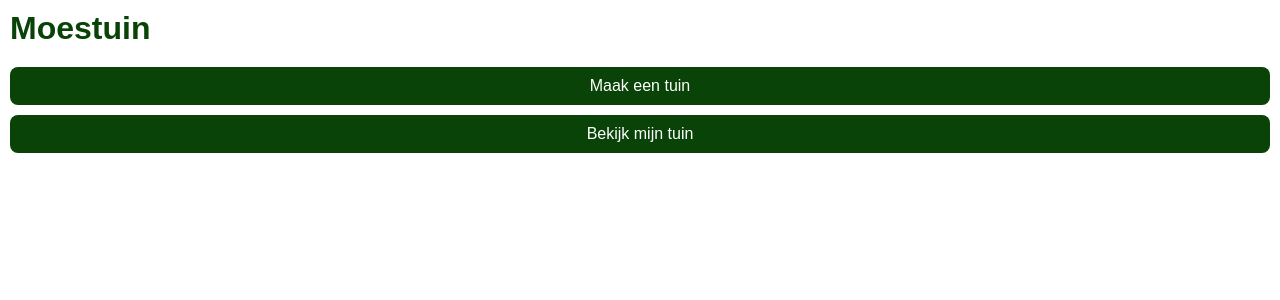
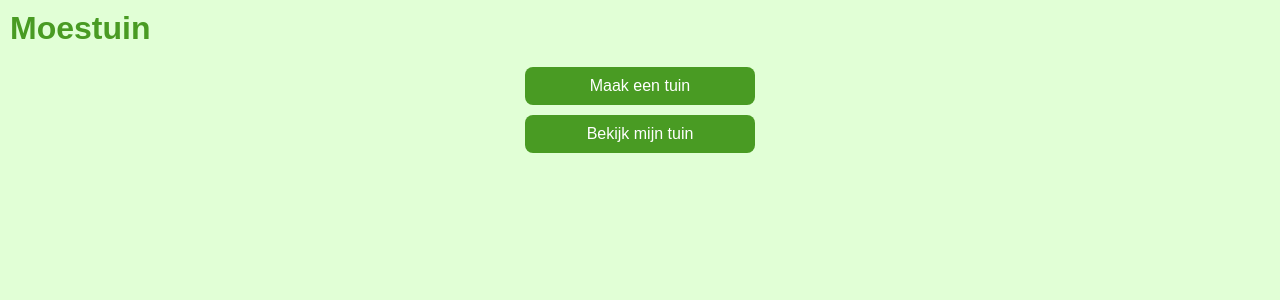
Before and after one commit to Ffyud/moestuin-gui, an Angular app: page / in a window 1280 px wide. Shown: the top 300 px of the page. Built offline with nearby package versions, Linux system fonts and the light colour scheme.

Commit message:
update style

```diff
--- a/src/styles.css
+++ b/src/styles.css
@@ -1,17 +1,26 @@
 :root {
-    --main-color: rgb(9, 67, 7);
+    --main-bg: #E1FFD6;
+    --main-color: rgb(73, 155, 35);
     --zaai-color: #ff5b29;
     --grond-color: #ffa809;
     --oogst-color: green;
 }
 
 body, html {
-    background: #FFF;
+    background: var(--main-bg);
     color: var(--main-color);
     font-family: Arial,Helvetica,sans-serif;
     padding: 0px;
     margin: 0px;
     height: 100%;
+}
+
+.garden-wrap {
+    text-align: center;
+    color: rgb(9, 67, 7);
+    height: 100%;
+    max-width: 800px;
+    margin: 0px auto;
 }
 
 .bottom-modal {
@@ -20,10 +29,12 @@ body, html {
     z-index: 999;
     position: fixed;
     bottom: 0px;
-    width: calc(100% - 20px);
-    box-shadow: 0px 0px 10px 2px #000;
-    margin: 10px;
-    border-radius: 15px;
+    max-width: 500px;
+    width: 100%;
+    box-shadow: 0px 0px 0px 2px #316818;
+    border-top-left-radius: 15px;
+    border-top-right-radius: 15px;
+    transform: translate(calc(50vw - 50%));
 }
 
 @keyframes bottom-show {
@@ -33,20 +44,28 @@ body, html {
 
 .bottom-modal input[type=text] {
     border-radius: 8px;
+    font-size: 1em;
     outline: none;
     border: none;
-    padding: 10px;
-    margin: 10px;
-    width: calc(100% - 40px);
-    box-shadow: inset 0px 0px 0px 2px var(--main-color);
+    padding: 15px 15px 15px 15px;
+    margin: 10px 10px 0px 10px;
+    width: calc(100% - 50px);
+    box-shadow: inset 0px 0px 0px 2px #CCC;
 }
 .bottom-modal select {
-    background: #ececec;
+    background: #fff;
     border: none;
     padding: 15px;
+    font-size: 1em;
+    color: #666;
     border-radius: 8px;
+    display: inline-block;
+    width: calc(50% - 20px);
     margin: 10px 10px 0px 10px;
-    width: calc(100% - 20px);
+    box-shadow: inset 0px 0px 0px 2px #CCC;
+}
+.bottom-modal select.dimensionY {
+    display: inline-block;
 }
 
 .bottom-modal button {
@@ -55,6 +74,7 @@ body, html {
     border: none;
     background: var(--main-color);
     color: #FFF;
+    font-size: 1em;
     border-radius: 8px;
     padding: 10px;
     margin: 10px;
@@ -81,6 +101,7 @@ body, html {
     padding: 10px 15px 10px 15px;
     border-radius: 8px;
     font-weight: 300;
-    margin: 10px;
+    margin: 10px auto;
     display: block;
+    max-width: 200px;
 }
```
